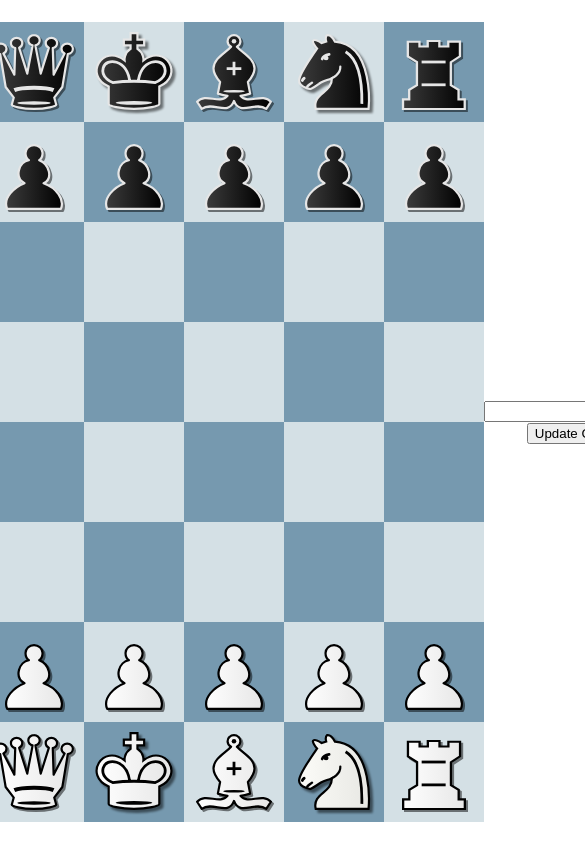
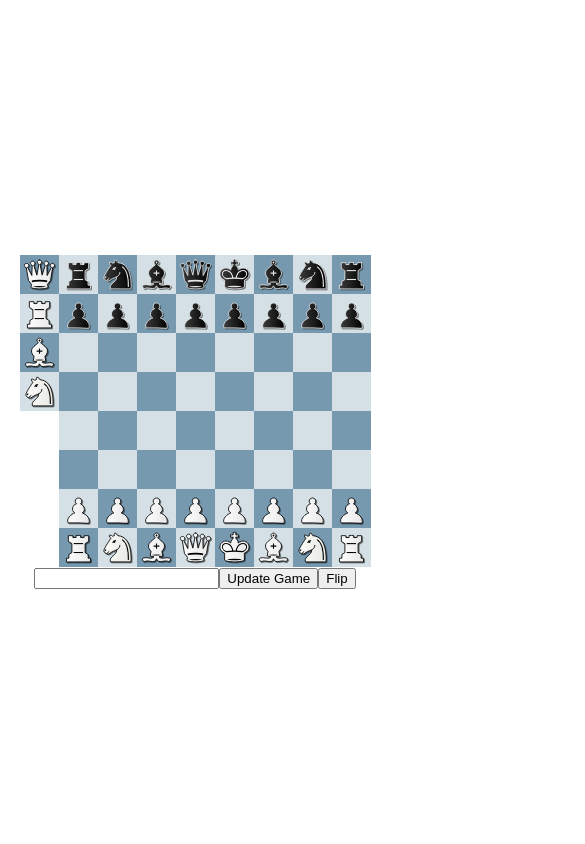
Before and after one commit to BlueBetaFish/chess-gui, a React (Create React App) app: page / in a window 390 px wide. Shown: the top 844 px of the page, 585 px wide, since content can reach past the window. Built offline with nearby package versions, Linux system fonts and the light colour scheme.

Commit message:
made responsive + selector ui working

```diff
--- a/src/App.css
+++ b/src/App.css
@@ -3,6 +3,7 @@
   display: flex;
   align-items: center;
   justify-content: center;
+  flex-flow: column;
   width: 100vw;
   height: 100vh;
 }
--- a/src/App.tsx
+++ b/src/App.tsx
@@ -28,15 +28,16 @@ function App() {
                 >
                     Update Game
                 </button>
-            </form>
-
-            <button
+                <button
                 onClick={() => {
                     setFlip(!flip);
                 }}
             >
                 Flip
             </button>
+            </form>
+
+
         </div>
     );
 }
--- a/src/components/ChessGame.tsx
+++ b/src/components/ChessGame.tsx
@@ -3,8 +3,10 @@ import ChessBoard from './ChessBoard'
 import Game from '../chess-board/Game'
 import { Coordinate, getIndexinMoveList } from '../chess-board/chessUtility'
 import Move from '../chess-board/Move'
-import { boardToFEN } from '../chess-board/FEN'
 import { Board } from '../chess-board/Board'
+import styles from "../styles/ChessGame.module.css"
+import ChessPromotionSelector from './ChessPromotionSelector'
+import { Color, PieceType } from '../chess-board/Pieces'
 
 type GameProps = {
     gameObj: Game
@@ -28,12 +30,13 @@ export default class ChessGame extends Component<GameProps, GameState> {
 
     constructor(props: GameProps) {
         super(props)
-        this.clickListener = this.clickListener.bind(this);
+        this.moveClickListener = this.moveClickListener.bind(this);
         this.dropListener = this.dropListener.bind(this);
         this.dragStartListener = this.dragStartListener.bind(this);
+        this.promotionClickListener = this.promotionClickListener.bind(this);
     }
 
-    clickListener(event: any, index: Coordinate) {
+    moveClickListener(event: any, index: Coordinate) {
         const move = getIndexinMoveList(index,this.state.movesList);
         if(index.equals(this.state.currentSelected)){
             this.setState({
@@ -54,6 +57,10 @@ export default class ChessGame extends Component<GameProps, GameState> {
                 currentSelected:index
             })
         }
+    }
+
+    promotionClickListener(event: any, pieceType: PieceType){
+        console.log(pieceType)
     }
 
     dragStartListener(event: any, index: Coordinate) {
@@ -90,10 +97,14 @@ export default class ChessGame extends Component<GameProps, GameState> {
 
     render() {
         return (
-            <div>
+            <div className={styles.container}>
+                <ChessPromotionSelector
+                    peiceColor={Color.WHITE}
+                    promotionClickListener={this.promotionClickListener}
+                />
                 <ChessBoard
                     boardObj={this.state.gameBoard}
-                    gameClickListener={this.clickListener}
+                    gameClickListener={this.moveClickListener}
                     gameDropListener={this.dragStartListener}
                     gameDragOverListener={this.dropListener}
                     showMoveinSquare={this.state.movesList}
--- /dev/null
+++ b/src/components/ChessPromotionSelector.tsx
@@ -0,0 +1,65 @@
+import  { Component } from 'react'
+import { Coordinate } from '../chess-board/chessUtility'
+import Piece, { PieceType, Color } from '../chess-board/Pieces'
+import ChessSquare from './ChessSquare'
+import styles from "../styles/ChessPromotionSelector.module.css"
+
+
+type ChessPromotionSelectorProps = {
+    peiceColor:Color,
+    promotionClickListener:any
+}
+
+type ChessPromotionSelectorState = any
+
+
+const PIECE_ARRAY_WHITE : Piece[] = [   new Piece(PieceType.QUEEN,Color.WHITE),
+                                        new Piece(PieceType.ROOK,Color.WHITE),
+                                        new Piece(PieceType.BISHOP,Color.WHITE),
+                                        new Piece(PieceType.KNIGHT,Color.WHITE),
+                                        ]
+const PIECE_ARRAY_BLACK : Piece[] = [   new Piece(PieceType.QUEEN,Color.BLACK),
+                                        new Piece(PieceType.ROOK,Color.BLACK),
+                                        new Piece(PieceType.BISHOP,Color.BLACK),
+                                        new Piece(PieceType.KNIGHT,Color.BLACK),
+                                        ]
+export default class ChessPromotionSelector extends Component<ChessPromotionSelectorProps,ChessPromotionSelectorState> {
+
+    constructor(props:ChessPromotionSelectorProps){
+        super(props)
+
+    }
+
+
+
+    render() {
+
+        if(this.props.peiceColor===Color.WHITE){
+            return (
+                <div className={styles.selector}>
+                {PIECE_ARRAY_WHITE.map((piece,index)=>
+                    <ChessSquare
+                        piece={piece}
+                        key={index}
+                        index={new Coordinate(0, index)}
+                        colorIndex={new Coordinate(1, index)}
+                        boardClickListener={(event: any)=>{this.props.promotionClickListener(event,piece.pieceType)}}
+                        showMoveIndicator={false}
+                        boardDropListener={()=>{}}
+                        boardDragStartListener={()=>{}}
+                    />
+                    )}
+                </div>
+            )
+        }
+        else if(this.props.peiceColor===Color.BLACK){
+            return (
+                <></>
+            )
+        }
+        else
+        return (
+            <></>
+        )
+    }
+}
--- a/src/styles/ChessBoard.module.css
+++ b/src/styles/ChessBoard.module.css
@@ -1,8 +1,8 @@
 .board {
   display: flex;
   flex-wrap: wrap;
-  height: 800px;
-  width: 800px;
+  height: 80vmin;
+  width: 80vmin;
 }
 
 .boardRow {
--- /dev/null
+++ b/src/styles/ChessGame.module.css
@@ -0,0 +1,4 @@
+.container{
+    display: flex;
+    flex-flow: row;
+}
--- /dev/null
+++ b/src/styles/ChessPromotionSelector.module.css
@@ -0,0 +1,7 @@
+.selector{
+    height: 40vmin;
+    width: 10vmin;
+    display: flex;
+    flex-wrap: wrap;
+
+}
--- a/src/styles/ChessSquare.module.css
+++ b/src/styles/ChessSquare.module.css
@@ -1,7 +1,7 @@
 .grid {
     position: relative;
-    height: 100px;
-    width: 100px;
+    height: 10vmin;
+    width: 10vmin;
     box-sizing: border-box;
 }
 
```
